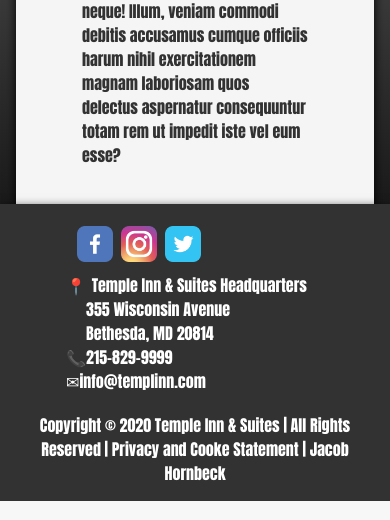
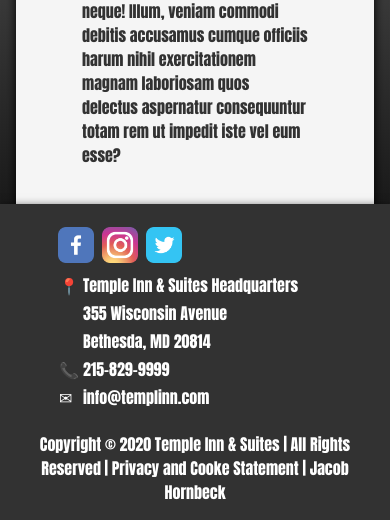
Before and after one commit to JacobHornbeck/JacobHornbeck.github.io, a PHP site: page /wdd130/project/ in a window 390 px wide. Shown: the part 2155-2675 px from the top of the page. Run offline with PHP 8.4, Linux system fonts and the light colour scheme; some web fonts are replaced.

Commit message:
do a lot of css changes... way more than I needed

```diff
--- a/wdd130/project/index.html
+++ b/wdd130/project/index.html
@@ -10,16 +10,27 @@
         <link rel="stylesheet" href="styles/style.css">
     </head>
     <body>
+        <div class="menu">
+            <input type="checkbox" id="toggler">
+            <label id="menu-click" for="toggler">
+                <div></div>
+                <div></div>
+                <div></div>
+            </label>
+            <nav class="box-menu">
+                <ul>
+                    <li><a href="#" class="at">Home</a></li>
+                    <li><a href="#" class="">Amenities</a></li>
+                    <li><a href="#" class="">Temple Spotlight</a></li>
+                    <li><a href="#" class="">Reservations</a></li>
+                </ul>
+            </nav>
+        </div>
         <header>
             <div>
             <img src="images/favicon.png" alt="website logo"
                  class="web-logo">
             <h1>Temple Inn & Suites</h1>
-            </div>
-            <div id="menu-click">
-                <div></div>
-                <div></div>
-                <div></div>
             </div>
             <nav align="center">
                 <ul>
@@ -94,11 +105,30 @@
                     <img src="images/twitter-icon.png" alt="icon for twitter" class="social-link"></a>
             </div>
             <div class="contact">
-                📍 <span class="less-indent">Temple Inn & Suites Headquarters</span><br />
-                  <span class="indent">355 Wisconsin Avenue</span><br />
-                  <span class="indent">Bethesda, MD 20814</span><br />
-                📞<span class="less-indent">215-829-9999</span><br />
-                ✉<span class="less-indent">info@templinn.com</span><br />
+                <table>
+                    <tbody>
+                        <tr>
+                            <td>📍</td> <!-- Replace this and #2, #3 with icons -->
+                            <td>Temple Inn & Suites Headquarters</td>
+                        </tr>
+                        <tr>
+                            <td></td>
+                            <td>355 Wisconsin Avenue</td>
+                        </tr>
+                        <tr>
+                            <td></td>
+                            <td>Bethesda, MD 20814</td>
+                        </tr>
+                        <tr>
+                            <td>📞</td> <!-- #2 -->
+                            <td>215-829-9999</td>
+                        </tr>
+                        <tr>
+                            <td>✉</td> <!-- #3 -->
+                            <td>info@templinn.com</td>
+                        </tr>
+                    </tbody>
+                </table>
             </div>
             <div class="bottom-copyright">
                 Copyright &copy; 2020 Temple Inn & Suites | All Rights Reserved |
--- a/wdd130/project/styles/style.css
+++ b/wdd130/project/styles/style.css
@@ -19,6 +19,7 @@ body {
     padding: 0;
     margin: 0;
     font-size: 16px;
+    overflow: hidden scroll;
 }
 header, main, footer {
     max-width: 960px;
@@ -265,16 +288,37 @@ section > h2, section > div > h2 {
     #menu-click > div:nth-of-type(3) {
         top: calc(75% - 1px);
     }
+    #toggler:checked + #menu-click {
+        transform: translate(20px, -20px) scale(0.6);
+    }
+    #toggler:checked + #menu-click > div:nth-of-type(1) {
+        top: calc(50% - 1px);
+        transform: rotate(405deg);
+    }
+    #toggler:checked + #menu-click > div:nth-of-type(2) {
+        top: calc(50% - 1px);
+        opacity: 0;
+    }
+    #toggler:checked + #menu-click > div:nth-of-type(3) {
+        top: calc(50% - 1px);
+        transform: rotate(-405deg);
+    }
     #menu-click:hover {
         background: rgba(255,255,255,0.4);
     }
-
+    #toggler:checked ~ nav.box-menu {
+        left: 30%;
+    }
 }
 
 @media screen and (max-width: 550px) {
     .social {
         float: none;
         position: relative;
-        margin: 4px calc(50% - 40px * 3);
+        margin-top: 5px;
+        margin-left: 40px;
+    }
+    .contact {
+        margin-left: 40px;
     }
 }
```
Also changed, not shown: other parts of wdd130/project/styles/style.css (+34 -12 lines).
